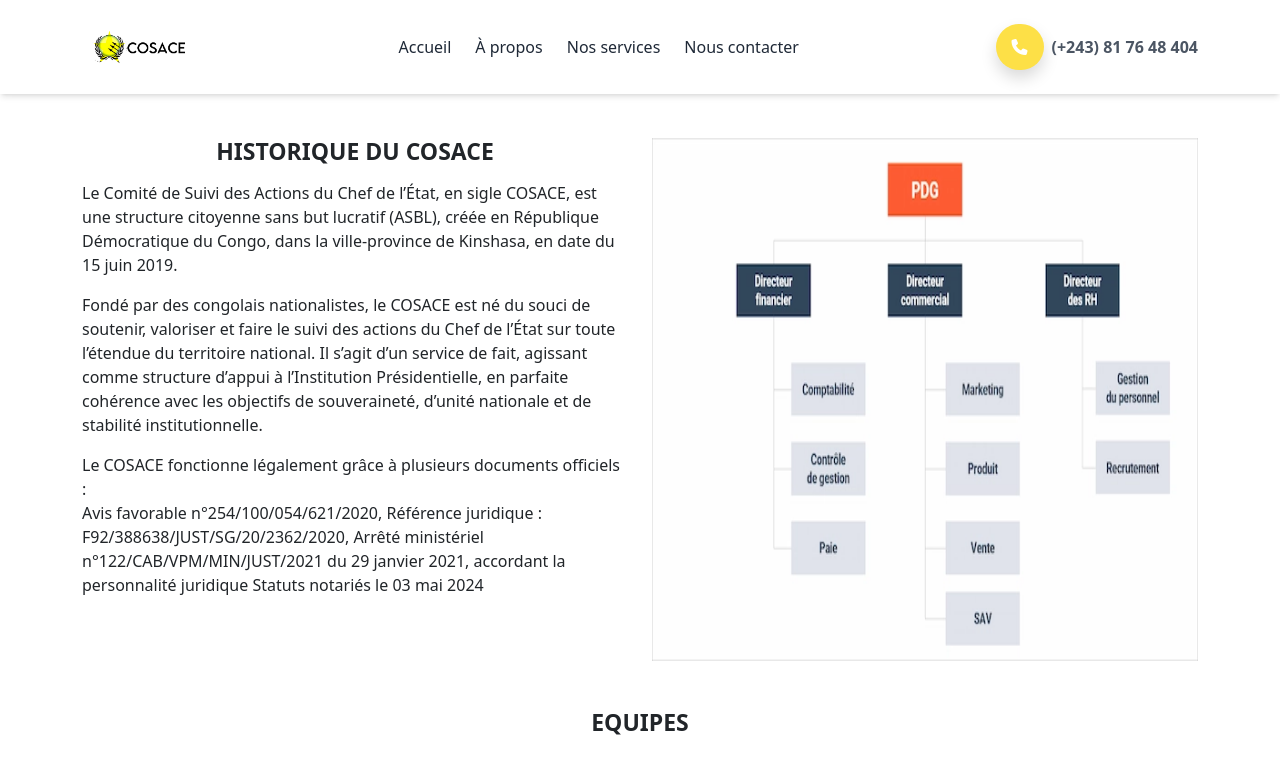
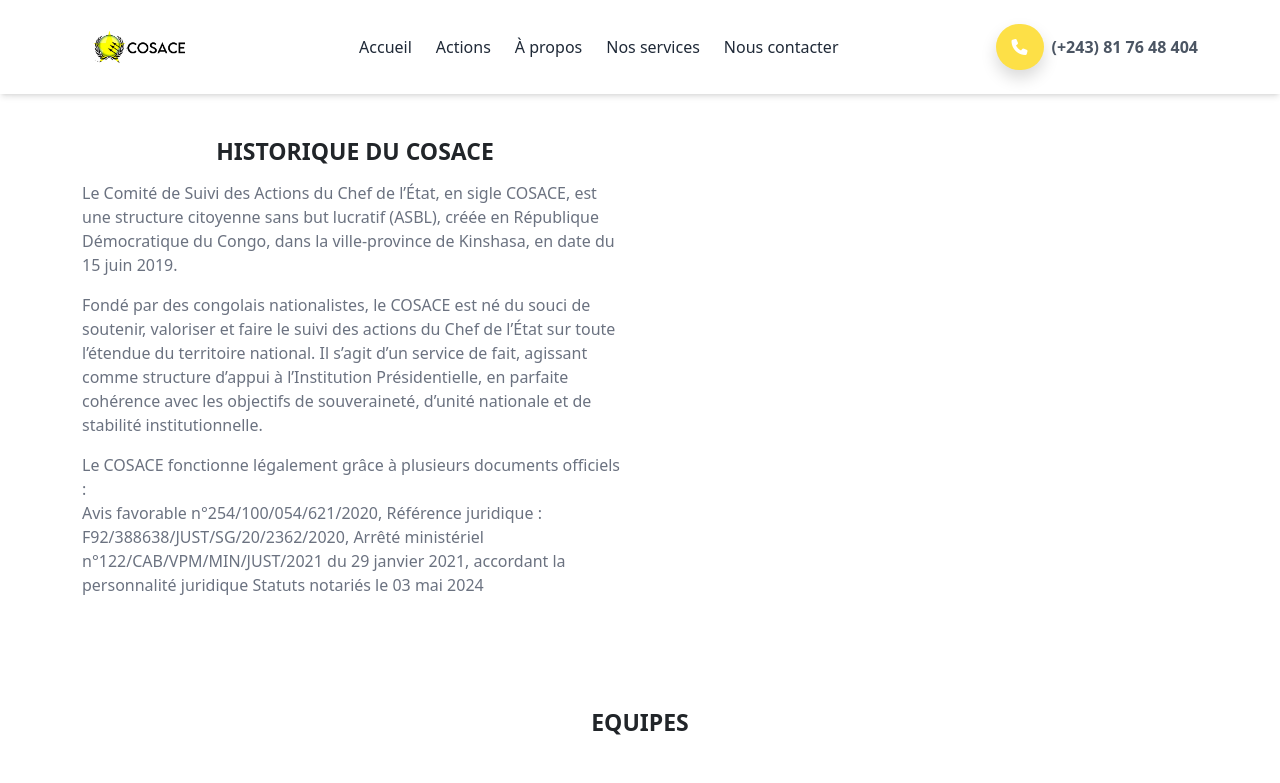
Before and after one commit to Michee-kolony/cosace, an Angular app: page /cosace/about in a window 1280 px wide. Shown: the top 783 px of the page. Built offline with nearby package versions, Linux system fonts and the light colour scheme.

Commit message:
mises à jour

```diff
--- a/src/app/app-routing.module.ts
+++ b/src/app/app-routing.module.ts
@@ -4,6 +4,7 @@
 import { CosaceComponent } from './client/cosace/cosace.component';
 import { AboutComponent } from './client/about/about.component';
 import { ContactComponent } from './client/contact/contact.component';
+import { ActionsComponent } from './client/actions/actions.component';
 
 const routes: Routes = [
   {path:'', redirectTo: 'cosace', pathMatch: 'full'},
@@ -12,7 +13,8 @@
       {path:'', redirectTo: 'accueil', pathMatch: 'full'},
       {path:'accueil', component: AccueilComponent},
       {path:'about', component: AboutComponent},
-      {path:'contact', component: ContactComponent}
+      {path:'contact', component: ContactComponent},
+      {path: 'actions', component: ActionsComponent}
     ],
   },
 
--- a/src/app/app.module.ts
+++ b/src/app/app.module.ts
@@ -10,6 +10,7 @@
 import { AboutComponent } from './client/about/about.component';
 import { ContactComponent } from './client/contact/contact.component';
 import { FaqComponent } from './client/faq/faq.component';
+import { ActionsComponent } from './client/actions/actions.component';
 
 @NgModule({
   declarations: [
@@ -20,7 +21,8 @@
     FooterComponent,
     AboutComponent,
     ContactComponent,
-    FaqComponent
+    FaqComponent,
+    ActionsComponent
   ],
   imports: [
     BrowserModule,
--- a/src/app/client/about/about.component.html
+++ b/src/app/client/about/about.component.html
@@ -2,21 +2,21 @@
     <div class="grid lg:grid-cols-2 gap-4 container">
         <div>
              <h3 class="text-center mt-5  text-uppercase text-[23px]" style="font-weight: 800;">Historique du COSACE</h3>
-             <p class="mt-3">
+             <p class="mt-3 text-gray-500">
                Le Comité de Suivi des Actions du Chef de l’État, en sigle COSACE,
                est une structure citoyenne sans but lucratif (ASBL),
                créée en République Démocratique du Congo, dans la ville-province de Kinshasa, en date du 15 juin 2019.
 
              </p>
-              <p>
+              <p class="text-gray-500">
                Fondé par des congolais nationalistes, le COSACE est né du souci de soutenir,
                 valoriser et faire le suivi des actions du Chef de l’État sur toute l’étendue
                 du territoire national. Il s’agit d’un service de fait, agissant comme structure
                  d’appui à l’Institution Présidentielle, en parfaite cohérence avec les objectifs de
                   souveraineté, d’unité nationale et de stabilité institutionnelle.
              </p>
-              <p>
-              Le COSACE fonctionne légalement grâce à plusieurs documents officiels : <br/>
+              <p class="text-gray-500">
+                Le COSACE fonctionne légalement grâce à plusieurs documents officiels : <br/>
                 Avis favorable n°254/100/054/621/2020,
                 Référence juridique : F92/388638/JUST/SG/20/2362/2020,
                 Arrêté ministériel n°122/CAB/VPM/MIN/JUST/2021 du 29 janvier 2021, accordant la personnalité juridique
@@ -24,7 +24,7 @@
              </p>
         </div>
         <div>
-          <img src="images/17186522991251814.webp" class="w-full mt-5 h-full" />
+
         </div>
     </div>
 </div>
--- /dev/null
+++ b/src/app/client/actions/actions.component.html
@@ -0,0 +1,3 @@
+<div class="py-64">
+
+</div>
--- a/src/app/client/navbar/navbar.component.html
+++ b/src/app/client/navbar/navbar.component.html
@@ -9,6 +9,7 @@
     <!-- Desktop Menu -->
     <nav class="hidden lg:flex items-center gap-6 text-gray-800 font-medium">
       <div routerLink="/cosace/accueil" class="hover:text-blue-700 transition cursor-pointer">Accueil</div>
+      <div routerLink="/cosace/actions" class="hover:text-blue-700 transition cursor-pointer">Actions</div>
       <div routerLink="/cosace/about" class="hover:text-blue-700 transition cursor-pointer">À propos</div>
       <div routerLink="/cosace/services" class="hover:text-blue-700 transition cursor-pointer">Nos services</div>
       <div routerLink="/cosace/contact" class="hover:text-blue-700 transition cursor-pointer">Nous contacter</div>
@@ -42,6 +43,7 @@
   <!-- Menu Items -->
   <div class="flex flex-col px-6 space-y-4">
     <div routerLink="/cosace/accueil" (click)="launchmenu()" class="py-2 px-3 rounded-md hover:bg-blue-100 font-medium">Accueil</div>
+      <div routerLink="/cosace/actions" (click)="launchmenu()" class="py-2 px-3 rounded-md hover:bg-blue-100 font-medium">Actions</div>
     <div routerLink="/cosace/about" (click)="launchmenu()" class="py-2 px-3 rounded-md hover:bg-blue-100 font-medium">À propos</div>
     <div routerLink="/cosace/services" (click)="launchmenu()" class="py-2 px-3 rounded-md hover:bg-blue-100 font-medium">Nos services</div>
     <div routerLink="/cosace/contact" (click)="launchmenu()" class="py-2 px-3 rounded-md hover:bg-blue-100 font-medium">Nous contacter</div>
```
Also changed, not shown: src/app/client/actions/actions.component.ts (added, +10 -0 lines), src/app/client/actions/actions.component.css (added), 1 other file (tests, documents, lock files or other folders).
